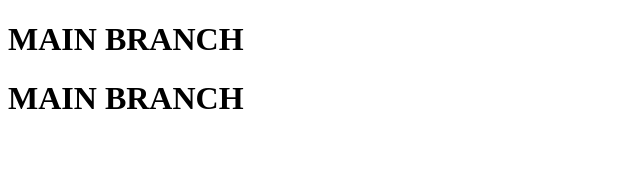
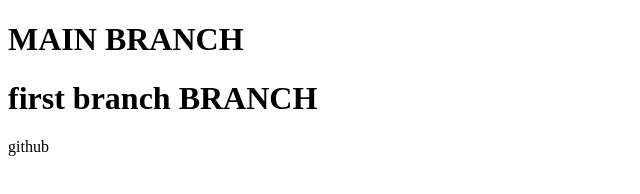
Before and after one commit to Usama-U24/THIRD-REPO, a plain HTML site: page index.html in a window 1280 px wide. Shown: the whole page, without its empty margins (0-640 px from the left). Drawn offline with Linux system fonts and the light colour scheme.

Commit message:
first branch

```diff
--- a/index.html
+++ b/index.html
@@ -7,6 +7,7 @@
 </head>
 <body>
   <h1>MAIN BRANCH</h1>
-  <h1>MAIN BRANCH</h1>
+  <h1>first branch BRANCH</h1>
+  <p>github</p>
 </body>
 </html>
```
